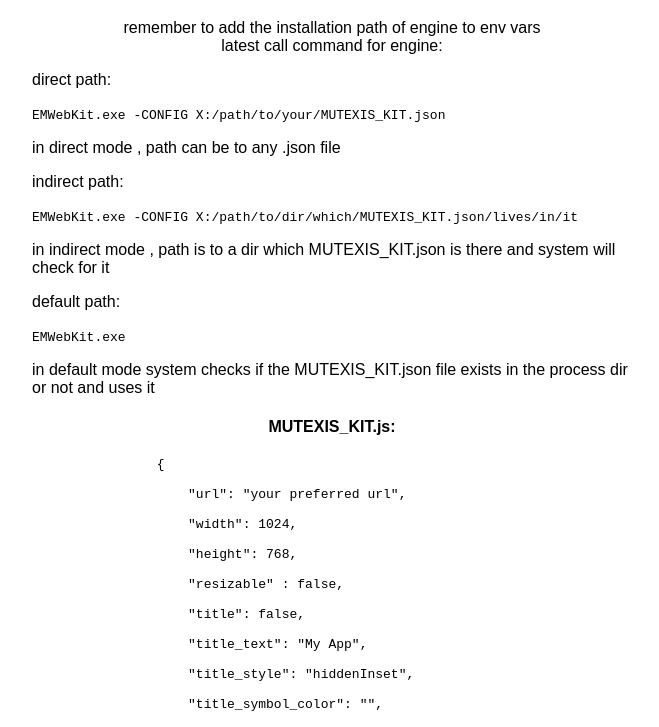
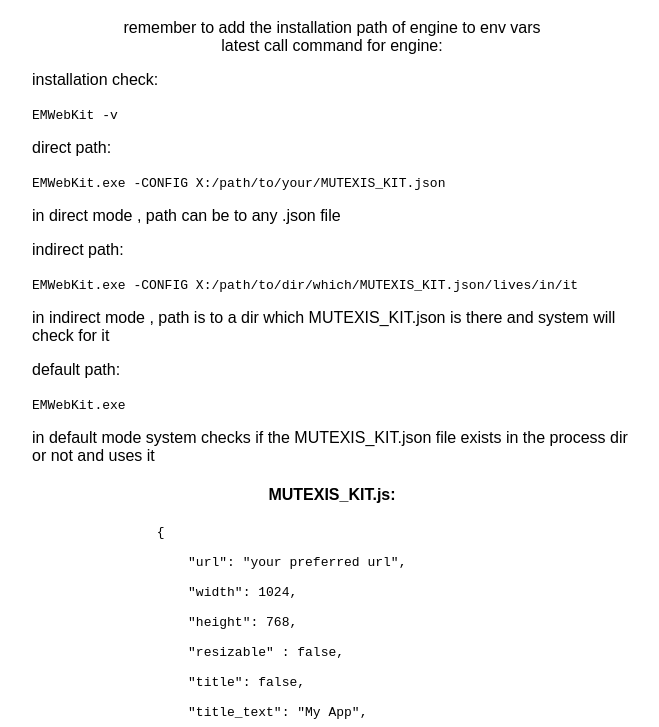
Before and after one commit to SkillfulElectro/EMWebKit, an Electron app: page welcome.html in a window 1280 px wide. Shown: the part 61-788 px from the top of the page, without its empty margins (308-967 px from the left). Drawn offline with Linux system fonts and the light colour scheme.

Commit message:
Update welcome.html

```diff
--- a/welcome.html
+++ b/welcome.html
@@ -39,6 +39,10 @@
     <div class="content">
         <header><h1 style="text-align: center;">Welcome to EMWebKit Engine</h1></header>
         <p style="text-align: center;">remember to add the installation path of engine to env vars <br> latest call command for engine:</p>
+        <p>installation check:</p>
+        <code>
+            EMWebKit -v
+        </code>
         <p>direct path:</p>
         <code>
             EMWebKit.exe -CONFIG X:/path/to/your/MUTEXIS_KIT.json
```
